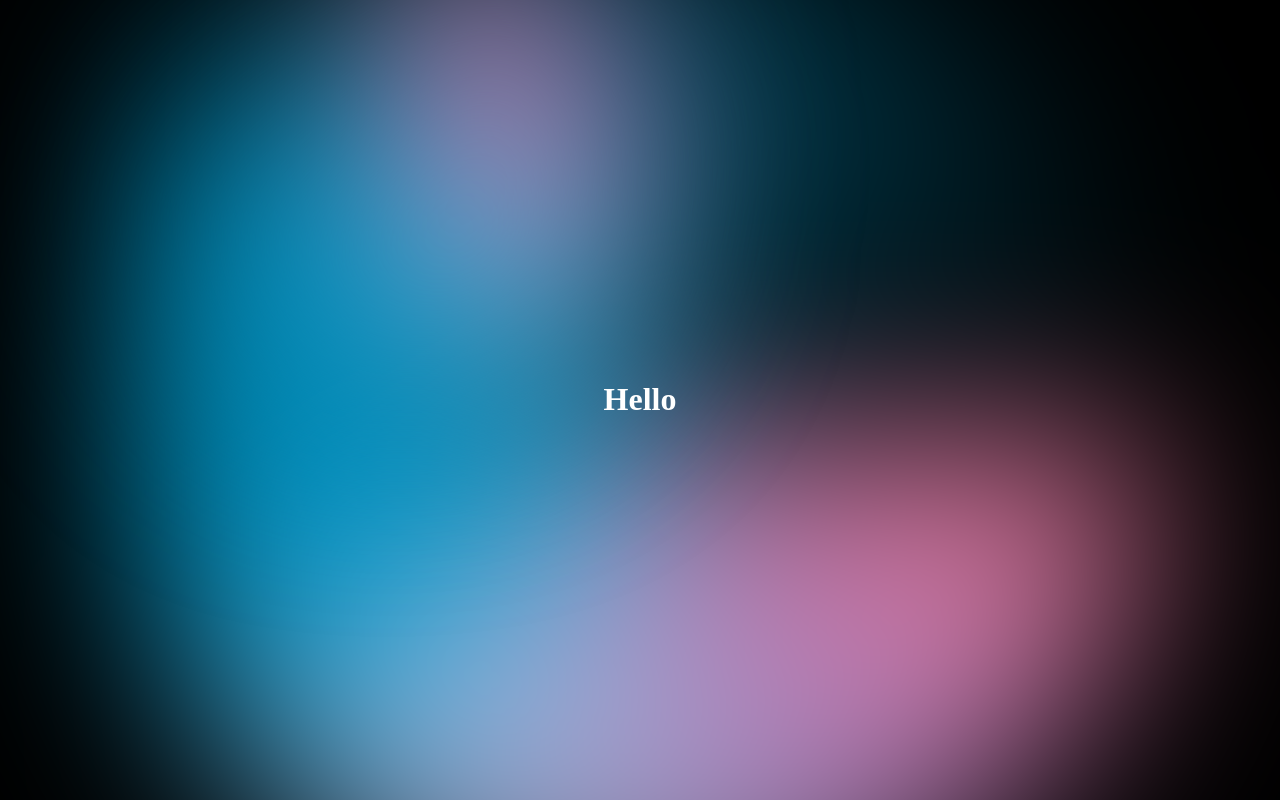
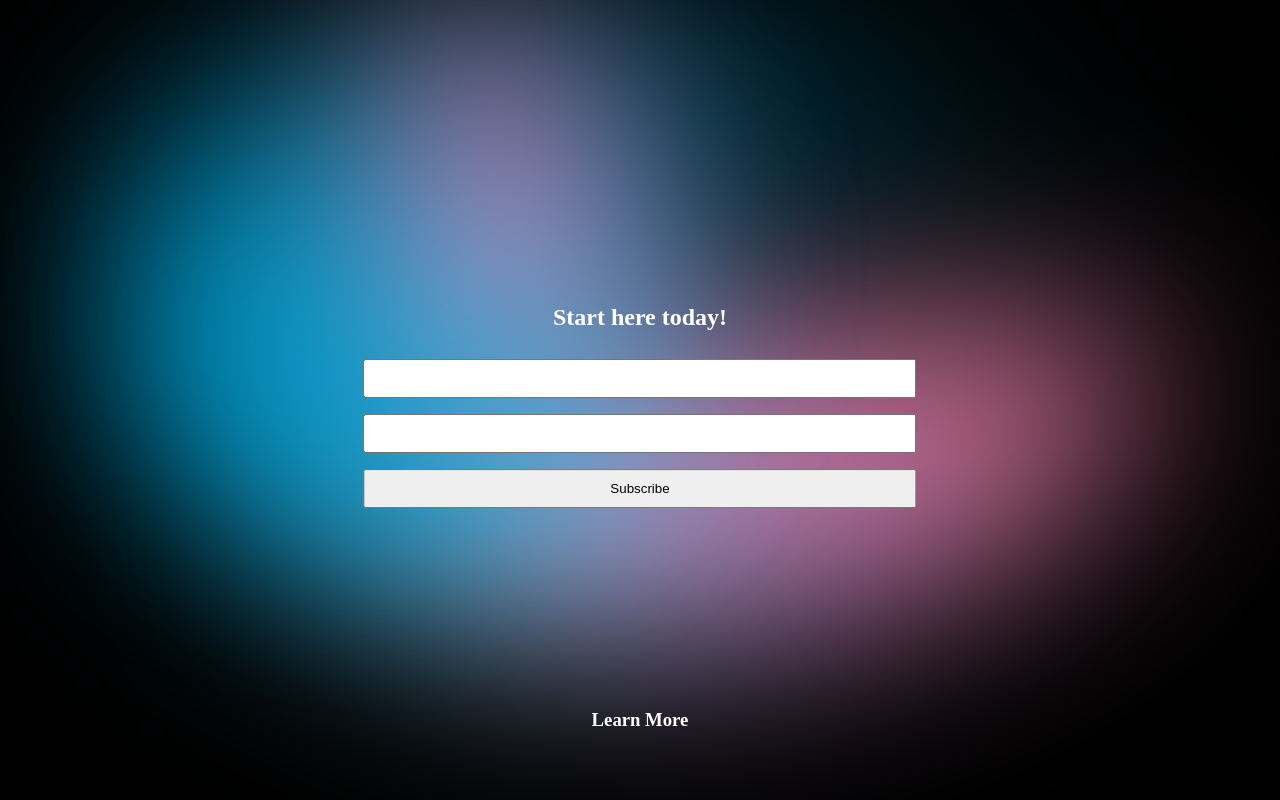
Before and after one commit to RubyQianru/Dynamic-Web, a plain HTML site: page Week2/index.html in a window 1280 px wide. Shown: the top 800 px of the page. Drawn offline with Linux system fonts and the light colour scheme.

Commit message:
Update week2 styling and layout

```diff
--- a/Week2/index.html
+++ b/Week2/index.html
@@ -3,14 +3,26 @@
 <head>
     <meta charset="UTF-8">
     <meta name="viewport" content="width=device-width, initial-scale=1.0">
-    <title>Greeting</title>
+    <title>Index</title>
     <link rel="stylesheet" href="style.css">
 </head>
 <body>
-    <div class="container"></div>
-    <div class="learnMore">
-        <h1 id="title">Hello</h1>
-    </div>
+    <section id="hero">
+        <div id="subscription">
+            <h1 id="subscriptionSlogan">Start here today!</h1>
+            <input type="email" name="email" id="inputEmail">
+            <input type="text" name="name" id="inputName">
+            <input type="button" value="Subscribe">
+        </div>
+        <div class="container"> </div>
+        <div class="learnMore">
+            <h3 id="title">Learn More</h1>
+        </div>
+    </section>
+
+    <section id="feature">
+
+    </section>
 
 </body>
 </html>
--- a/Week2/style.css
+++ b/Week2/style.css
@@ -1,5 +1,22 @@
 body {
   background-color: black;
+  color: white;
+}
+
+#subscription {
+  text-align: center;
+  z-index: 3;
+  position: absolute;
+  top: 50%;
+  left: 50%;
+  transform: translate(-50%, -50%);
+}
+
+input {
+  width: 100%;
+  padding: 10px 20px;
+  margin: 8px 0;
+  box-sizing: border-box;
 }
 
 .container {
@@ -7,10 +24,7 @@ body {
   z-index: 1;
   transition: top 5s ease, left 5s ease;
   left: 40vw;
-  height: 60vh;
-  margin-top: -10vh;
 }
-
 
 .container::before,
 .container::after {
@@ -30,7 +44,7 @@ body {
       );
     border-radius: 50%;
     width: 80vw;
-    height: 80vw;
+    height: 80vh;
     margin-left: -30vw;
     filter:blur(100px);
     animation: animateBefore 5s infinite ease ;
@@ -55,7 +69,7 @@ body {
 
   .learnMore {
     position: absolute;
-    top: 50%;
+    top: 90%;
     left: 50%;
     transform: translate(-50%, -50%);
     z-index: 3;
```
Also changed, not shown: Week2/Assets/colorful-icons-set-style_79603-1269.jpeg (added), Week2/Assets/gradient-blue-3d-stairs-background_23-2149150348.jpeg (added), Week2/Assets/microchip-processor-background-realistic-design_52683-58315.jpeg (added), Week2/Assets/realistic-abstract-scene-background_23-2148932469.jpeg (added), 2 other files.
